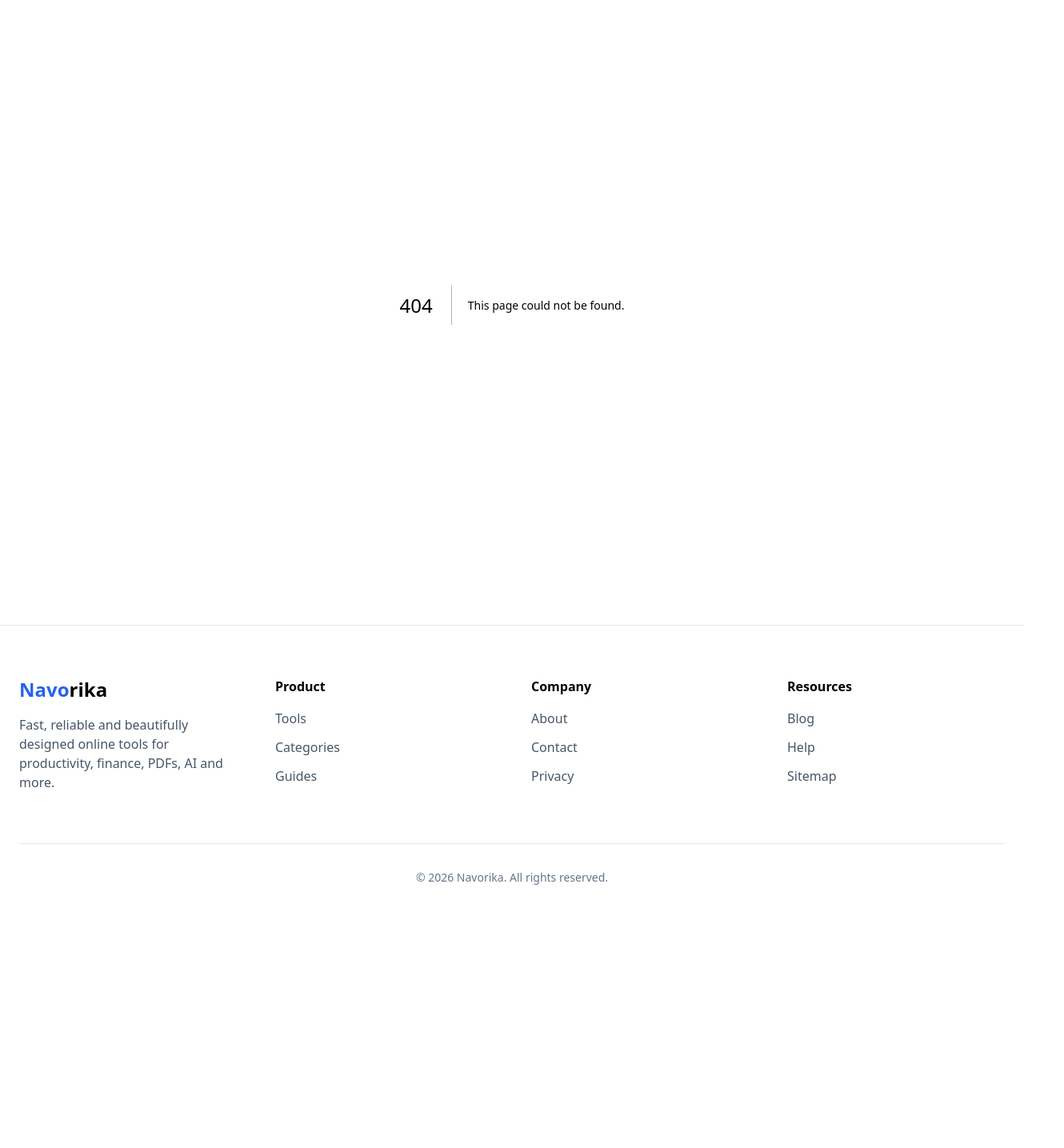
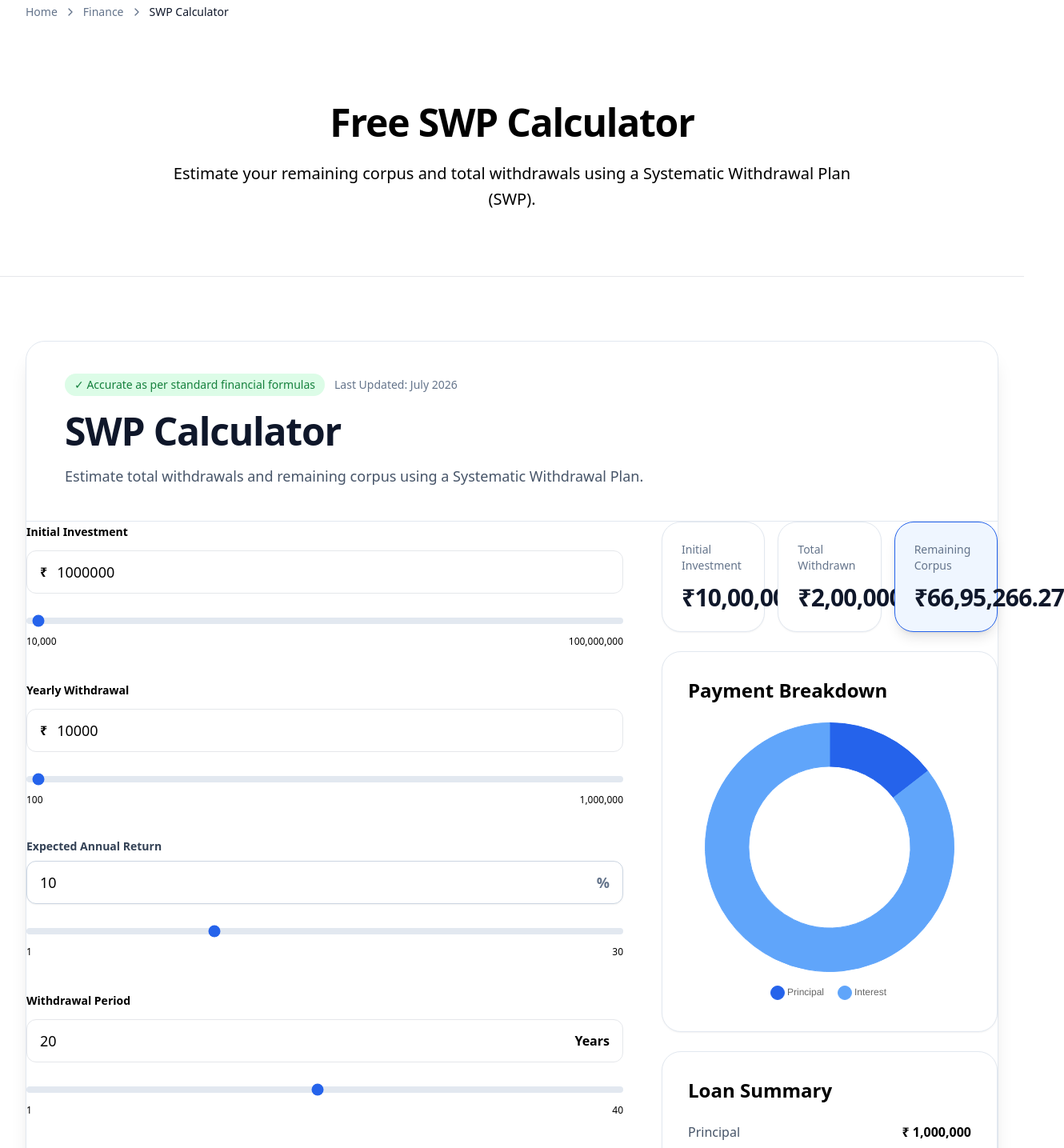
Before and after one commit to js91872/navorika, a Next.js app: page /tools/swp-calculator in a window 1280 px wide. Before the commit this address had no page. Shown: the part 100-1535 px from the top of the page at 80% size, 1330 px wide, since content can reach past the window. Before the commit the page ends 1271 px from the top, so only its background shows below. Built offline with nearby package versions, Linux system fonts and the light colour scheme.

Commit message:
feat: add SWP Calculator

```diff
--- /dev/null
+++ b/src/app/tools/swp-calculator/page.tsx
@@ -0,0 +1,18 @@
+import ToolLayout from "@/components/tool/ToolLayout";
+import SWPCalculator from "@/components/calculator/swp/SWPCalculator";
+
+import { toolRegistry } from "@/data/toolRegistry";
+
+export default function SWPPage() {
+  const tool = toolRegistry["swp-calculator"];
+
+  if (!tool) {
+    return <div>Tool not found.</div>;
+  }
+
+  return (
+    <ToolLayout tool={tool}>
+      <SWPCalculator />
+    </ToolLayout>
+  );
+}
--- /dev/null
+++ b/src/components/calculator/swp/SWPCalculator.tsx
@@ -0,0 +1,191 @@
+"use client";
+
+import { useMemo, useState } from "react";
+
+import CalculatorShell from "../CalculatorShell";
+import CalculatorHeader from "../CalculatorHeader";
+import NumberInput from "../NumberInput";
+import PercentageInput from "../PercentageInput";
+import TenureInput from "../TenureInput";
+import Slider from "../Slider";
+import ResultGrid from "../ResultGrid";
+import ResultCard from "../ResultCard";
+import PieChart from "../PieChart";
+import Summary from "../Summary";
+
+import { calculateSWP } from "@/lib/calculations/swp";
+import { swpConfig } from "@/config/calculators/swp";
+import { formatCurrency } from "@/lib/format/currency";
+
+export default function SWPCalculator() {
+  const [corpus, setCorpus] = useState(
+    swpConfig.corpus.default
+  );
+
+  const [withdrawal, setWithdrawal] = useState(
+    swpConfig.withdrawal.default
+  );
+
+  const [interestRate, setInterestRate] = useState(
+    swpConfig.rate.default
+  );
+
+  const [tenure, setTenure] = useState(
+    swpConfig.tenure.default
+  );
+
+  const result = useMemo(() => {
+    return calculateSWP(
+      corpus,
+      interestRate,
+      withdrawal,
+      tenure
+    );
+  }, [
+    corpus,
+    withdrawal,
+    interestRate,
+    tenure,
+  ]);
+
+  return (
+    <CalculatorShell>
+
+      <CalculatorHeader
+        title="SWP Calculator"
+        description="Estimate total withdrawals and remaining corpus using a Systematic Withdrawal Plan."
+      />
+
+      <div className="grid gap-12 lg:grid-cols-[1fr_420px]">
+
+        <div className="space-y-10">
+
+          <div className="space-y-3">
+
+            <NumberInput
+              label="Initial Investment"
+              value={corpus}
+              onChange={setCorpus}
+              prefix="₹"
+              min={swpConfig.corpus.min}
+            />
+
+            <Slider
+              value={corpus}
+              min={swpConfig.corpus.min}
+              max={swpConfig.corpus.max}
+              step={swpConfig.corpus.step}
+              onChange={setCorpus}
+            />
+
+          </div>
+
+          <div className="space-y-3">
+
+            <NumberInput
+              label="Yearly Withdrawal"
+              value={withdrawal}
+              onChange={setWithdrawal}
+              prefix="₹"
+              min={swpConfig.withdrawal.min}
+            />
+
+            <Slider
+              value={withdrawal}
+              min={swpConfig.withdrawal.min}
+              max={swpConfig.withdrawal.max}
+              step={swpConfig.withdrawal.step}
+              onChange={setWithdrawal}
+            />
+
+          </div>
+
+          <div className="space-y-3">
+
+            <PercentageInput
+              label="Expected Annual Return"
+              value={interestRate}
+              onChange={setInterestRate}
+            />
+
+            <Slider
+              value={interestRate}
+              min={swpConfig.rate.min}
+              max={swpConfig.rate.max}
+              step={swpConfig.rate.step}
+              onChange={setInterestRate}
+            />
+
+          </div>
+
+          <div className="space-y-3">
+
+            <TenureInput
+              label="Withdrawal Period"
+              value={tenure}
+              onChange={setTenure}
+              max={swpConfig.tenure.max}
+            />
+
+            <Slider
+              value={tenure}
+              min={swpConfig.tenure.min}
+              max={swpConfig.tenure.max}
+              step={swpConfig.tenure.step}
+              onChange={setTenure}
+            />
+
+          </div>
+
+        </div>
+
+        <div className="space-y-6">
+
+          <ResultGrid>
+
+            <ResultCard
+              label="Initial Investment"
+              value={formatCurrency(result.investedAmount)}
+            />
+
+            <ResultCard
+              label="Total Withdrawn"
+              value={formatCurrency(result.totalWithdrawal)}
+            />
+
+            <ResultCard
+              label="Remaining Corpus"
+              value={formatCurrency(result.finalCorpus)}
+              highlight
+            />
+
+          </ResultGrid>
+
+          <PieChart
+            principal={result.investedAmount}
+            interest={Math.max(
+              0,
+              result.finalCorpus +
+                result.totalWithdrawal -
+                result.investedAmount
+            )}
+          />
+
+          <Summary
+            principal={result.investedAmount}
+            interest={Math.max(
+              0,
+              result.finalCorpus +
+                result.totalWithdrawal -
+                result.investedAmount
+            )}
+            total={result.finalCorpus}
+          />
+
+        </div>
+
+      </div>
+
+    </CalculatorShell>
+  );
+}
--- /dev/null
+++ b/src/config/calculators/swp.ts
@@ -0,0 +1,29 @@
+export const swpConfig = {
+  corpus: {
+    default: 1000000,
+    min: 10000,
+    max: 100000000,
+    step: 10000,
+  },
+
+  withdrawal: {
+    default: 10000,
+    min: 100,
+    max: 1000000,
+    step: 100,
+  },
+
+  rate: {
+    default: 10,
+    min: 1,
+    max: 30,
+    step: 0.1,
+  },
+
+  tenure: {
+    default: 20,
+    min: 1,
+    max: 40,
+    step: 1,
+  },
+} as const;
--- a/src/data/toolRegistry.ts
+++ b/src/data/toolRegistry.ts
@@ -471,4 +471,76 @@ export const toolRegistry: Record<string, ToolData> = {
 
   relatedArticles: [],
 },
+"swp-calculator": {
+  id: "swp-calculator",
+
+  slug: "swp-calculator",
+
+  title: "SWP Calculator",
+
+  description:
+    "Calculate Systematic Withdrawal Plan returns, remaining corpus and total withdrawals instantly.",
+
+  category: "Finance",
+
+  featured: true,
+
+  keywords: [
+    "SWP Calculator",
+    "Systematic Withdrawal Plan Calculator",
+    "Mutual Fund SWP Calculator",
+    "Withdrawal Calculator",
+    "SWP Return Calculator",
+  ],
+
+  heroTitle: "Free SWP Calculator",
+
+  heroDescription:
+    "Estimate your remaining corpus and total withdrawals using a Systematic Withdrawal Plan (SWP).",
+
+  introduction:
+    "Use our free SWP Calculator to estimate how long your investment corpus can support regular withdrawals while continuing to earn returns.",
+
+  formula:
+    "Closing Corpus = Opening Corpus × (1 + Return) − Withdrawal",
+
+  howToUse: [
+    "Enter your initial investment.",
+    "Enter yearly withdrawal amount.",
+    "Enter expected annual return.",
+    "Select withdrawal period.",
+    "View remaining corpus instantly.",
+  ],
+
+  examples: [
+    {
+      title: "Example",
+      description:
+        "₹10,00,000 investment with ₹1,20,000 yearly withdrawal for 20 years at 10% annual return.",
+    },
+  ],
+
+  faq: [
+    {
+      question: "What is a Systematic Withdrawal Plan (SWP)?",
+      answer:
+        "An SWP allows you to withdraw a fixed amount from your investment at regular intervals while the remaining corpus continues to earn returns.",
+    },
+    {
+      question: "Who should use an SWP?",
+      answer:
+        "SWPs are commonly used by retirees and investors seeking regular income from mutual fund investments.",
+    },
+  ],
+
+  relatedTools: [
+    "sip-calculator",
+    "lumpsum-calculator",
+    "compound-interest-calculator",
+    "retirement-calculator",
+    "cagr-calculator",
+  ],
+
+  relatedArticles: [],
+},
 };
--- /dev/null
+++ b/src/lib/calculations/swp.ts
@@ -0,0 +1,43 @@
+export interface SWPResult {
+  investedAmount: number;
+  totalWithdrawal: number;
+  finalCorpus: number;
+}
+
+export function calculateSWP(
+  corpus: number,
+  annualRate: number,
+  yearlyWithdrawal: number,
+  years: number
+): SWPResult {
+
+  let balance = corpus;
+
+  const monthlyRate = annualRate / 100 / 12;
+
+  const monthlyWithdrawal = yearlyWithdrawal / 12;
+
+  const months = years * 12;
+
+  let withdrawn = 0;
+
+  for (let i = 0; i < months; i++) {
+
+    balance += balance * monthlyRate;
+
+    balance -= monthlyWithdrawal;
+
+    if (balance < 0) {
+      balance = 0;
+      break;
+    }
+
+    withdrawn += monthlyWithdrawal;
+  }
+
+  return {
+    investedAmount: corpus,
+    totalWithdrawal: withdrawn,
+    finalCorpus: balance,
+  };
+}
```
